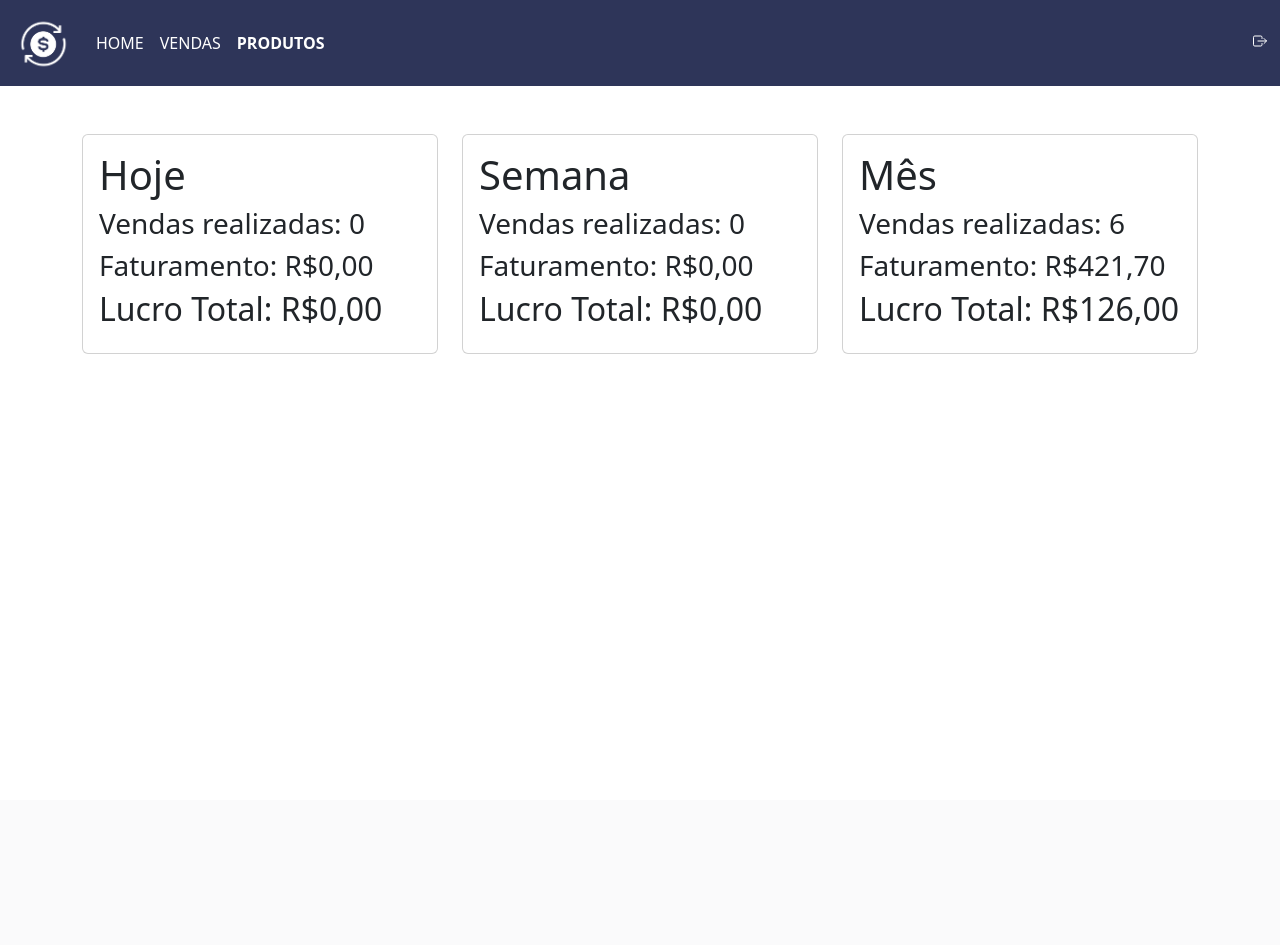
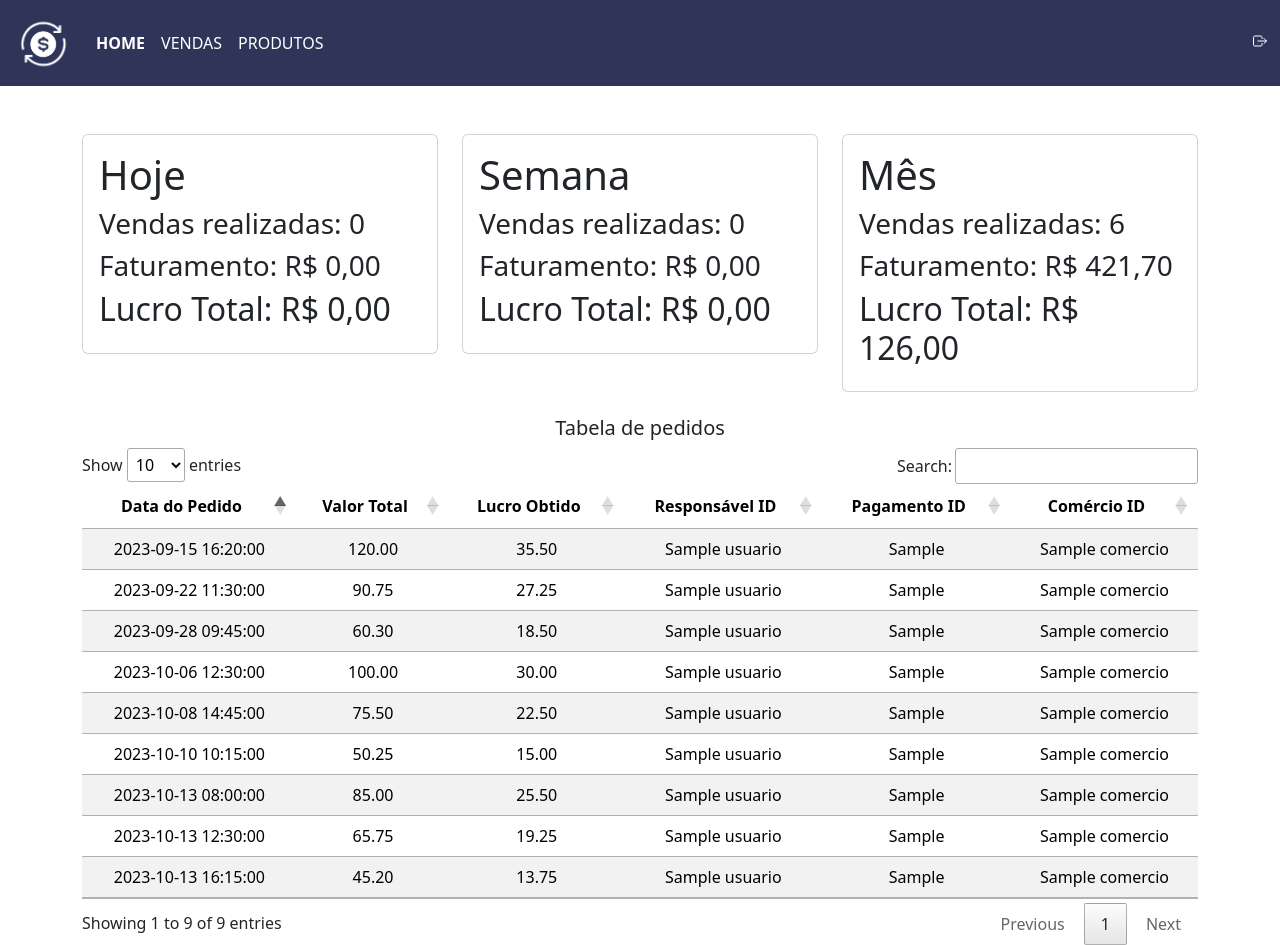
Before and after one commit to Marcelzin/TCC, a PHP site: page /PAGES/home.php in a window 1280 px wide. Before the commit the page ends 354 px from the top, so only its background shows below. Run offline with PHP 8.4, Linux system fonts and the light colour scheme; the visitor is signed in with stand-in values (Sample User, id 1); data comes from the database, SQL or seed files in the repository; both versions use the stored data as it was after the commit; tables that the repository leaves empty hold one stand-in row (values such as "Sample post"); data that the repository does not hold is empty; some libraries are stand-ins or nearby versions.

Commit message:
Formatação
Signed-off-by: Marcelzin <contatomarcelpereira@gmail.com>

```diff
--- a/CSS/cadastro_prod.css
+++ b/CSS/cadastro_prod.css
@@ -1,4 +1,3 @@
-
 .foto {
   display: flex;
   flex-direction: column;
--- a/CSS/home.css
+++ b/CSS/home.css
@@ -11,6 +11,5 @@ body {
   background: white;
 }
 
-.cards-container{
-
+.cards-container {
 }
--- a/PAGES/cadastro_prod.php
+++ b/PAGES/cadastro_prod.php
@@ -85,7 +85,8 @@ if (isset($_SESSION['comercio_id']) && isset($_SESSION['usuario_id'])) {
                     </li>
                     <?php if ($nivel_acesso === 'Proprietário') { ?>
                         <li class="nav-item active">
-              <a class="nav-link" style="color: #fff !important;" href="/TCC/PAGES/funcionarios.php">USUÁRIOS</a>
+                            <a class="nav-link" style="color: #fff !important;"
+                                href="/TCC/PAGES/funcionarios.php">USUÁRIOS</a>
                         </li>
                     <?php } ?>
                 </ul>
--- a/PAGES/funcionarios.php
+++ b/PAGES/funcionarios.php
@@ -72,12 +72,12 @@ if (isset($_SESSION['comercio_id']) && isset($_SESSION['usuario_id'])) {
                             <a class="nav-link" style="color: #fff !important;" href="/TCC/PAGES/vendas.php">VENDAS</a>
                         </li>
                         <li class="nav-item">
-                            <a class="nav-link" style="color: #fff !important; font-weight: 600;"
+                            <a class="nav-link" style="color: #fff !important;"
                                 href="/TCC/PAGES/cadastro_prod.php">PRODUTOS</a>
                         </li>
                         <?php if ($nivel_acesso === 'Proprietário') { ?>
                             <li class="nav-item active">
-                                <a class="nav-link" style="color: #fff !important;"
+                                <a class="nav-link" style="color: #fff !important; font-weight: 600;"
                                     href="/TCC/PAGES/funcionarios.php">USUÁRIOS</a>
                             </li>
                         <?php } ?>
--- a/PAGES/home.php
+++ b/PAGES/home.php
@@ -94,6 +94,11 @@ if ($resultMes) {
     integrity="sha384-4bw+/aepP/YC94hEpVNVgiZdgIC5+VKNBQNGCHeKRQN+PtmoHDEXuppvnDJzQIu9" crossorigin="anonymous">
   <link href="//cdn.datatables.net/1.13.6/css/jquery.dataTables.min.css" rel="stylesheet">
   <title>tela home</title>
+  <style>
+    .dataTables_wrapper {
+      margin-left: 0px;
+    }
+  </style>
 </head>
 
 <body>
@@ -109,14 +114,13 @@ if ($resultMes) {
       <div class="collapse navbar-collapse" id="navbarNav">
         <ul class="navbar-nav">
           <li class="nav-item">
-            <a class="nav-link" style="color: #fff !important;" href="/TCC/PAGES/home.php">HOME</a>
+            <a class="nav-link" style="color: #fff !important; font-weight: 600;" href="/TCC/PAGES/home.php">HOME</a>
           </li>
           <li class="nav-item">
             <a class="nav-link" style="color: #fff !important;" href="/TCC/PAGES/vendas.php">VENDAS</a>
           </li>
           <li class="nav-item">
-            <a class="nav-link" style="color: #fff !important; font-weight: 600;"
-              href="/TCC/PAGES/cadastro_prod.php">PRODUTOS</a>
+            <a class="nav-link" style="color: #fff !important;" href="/TCC/PAGES/cadastro_prod.php">PRODUTOS</a>
           </li>
           <?php if ($nivel_acesso === 'Proprietário') { ?>
             <li class="nav-item active">
@@ -138,9 +142,15 @@ if ($resultMes) {
         <div class="card">
           <div class="card-body">
             <h1 class="card-title">Hoje</h1>
-                    <h3>Vendas realizadas: <?php echo $vendasHoje; ?></h3>
-                    <h3>Faturamento: R$<?php echo number_format($faturamentoHoje, 2, ',', '.'); ?></h3>
-                    <h2>Lucro Total: R$<?php echo number_format($lucroHoje, 2, ',', '.'); ?></h2>
+            <h3>Vendas realizadas:
+              <?php echo $vendasHoje; ?>
+            </h3>
+            <h3>Faturamento: R$
+              <?php echo number_format($faturamentoHoje, 2, ',', '.'); ?>
+            </h3>
+            <h2>Lucro Total: R$
+              <?php echo number_format($lucroHoje, 2, ',', '.'); ?>
+            </h2>
           </div>
         </div>
       </div>
@@ -149,9 +159,15 @@ if ($resultMes) {
         <div class="card">
           <div class="card-body">
             <h1 class="card-title">Semana</h1>
-                    <h3>Vendas realizadas: <?php echo $vendasSemana; ?></h3>
-                    <h3>Faturamento: R$<?php echo number_format($faturamentoSemana, 2, ',', '.'); ?></h3>
-                    <h2>Lucro Total: R$<?php echo number_format($lucroSemana, 2, ',', '.'); ?></h2>
+            <h3>Vendas realizadas:
+              <?php echo $vendasSemana; ?>
+            </h3>
+            <h3>Faturamento: R$
+              <?php echo number_format($faturamentoSemana, 2, ',', '.'); ?>
+            </h3>
+            <h2>Lucro Total: R$
+              <?php echo number_format($lucroSemana, 2, ',', '.'); ?>
+            </h2>
           </div>
         </div>
       </div>
@@ -160,21 +176,97 @@ if ($resultMes) {
         <div class="card">
           <div class="card-body">
             <h1 class="card-title">Mês</h1>
-                    <h3>Vendas realizadas: <?php echo $vendasMes; ?></h3>
-                    <h3>Faturamento: R$<?php echo number_format($faturamentoMes, 2, ',', '.'); ?></h3>
-                    <h2>Lucro Total: R$<?php echo number_format($lucroMes, 2, ',', '.'); ?></h2>
+            <h3>Vendas realizadas:
+              <?php echo $vendasMes; ?>
+            </h3>
+            <h3>Faturamento: R$
+              <?php echo number_format($faturamentoMes, 2, ',', '.'); ?>
+            </h3>
+            <h2>Lucro Total: R$
+              <?php echo number_format($lucroMes, 2, ',', '.'); ?>
+            </h2>
           </div>
         </div>
       </div>
     </div>
   </div>
 
+  <div class="container">
+    <h5 style="text-align: center">Tabela de pedidos</h5>
+    <table class="table table-striped" id="tabela_relatorio" style="text-align: center;">
+      <thead>
+        <tr>
+          <th style="text-align: center;">Data do Pedido</th>
+          <th style="text-align: center;">Valor Total</th>
+          <th style="text-align: center;">Lucro Obtido</th>
+          <th style="text-align: center;">Responsável ID</th>
+          <th style="text-align: center;">Pagamento ID</th>
+          <th style="text-align: center;">Comércio ID</th>
+        </tr>
+      </thead>
+      <tbody>
+        <?php
+        // Conecte-se ao banco de dados aqui
+
+        if (isset($_SESSION['comercio_id'])) {
+          $comercio_id = $_SESSION['comercio_id'];
+
+          // Consulta SQL para selecionar os dados da tabela "pedido" com base no comercio_id
+          $sql = "SELECT
+        usuario.nome AS nome_usuario,
+        forma_pagamento.tipo AS nome_forma_pagamento,
+        comercio.nome AS nome_comercio,
+        pedido.*
+    FROM
+        pdvher45_PDV.pedido
+    INNER JOIN usuario ON pedido.responsavel_id = usuario.id
+    INNER JOIN forma_pagamento ON pedido.pagamento_id = forma_pagamento.id
+    INNER JOIN comercio ON pedido.comercio_id = comercio.id
+    WHERE pedido.comercio_id = '$comercio_id';
+    ";
+          $result = mysqli_query($conexao, $sql);
+
+          if (mysqli_num_rows($result) > 0) {
+            while ($row = mysqli_fetch_assoc($result)) {
+              echo "<tr>";
+              echo "<td style='text-align: center;'>" . $row["data_pedido"] . "</td>";
+              echo "<td style='text-align: center;'>" . $row["valor_total"] . "</td>";
+              echo "<td style='text-align: center;'>" . $row["lucro_obtido"] . "</td>";
+              echo "<td style='text-align: center;'>" . $row["nome_usuario"] . "</td>"; // Nome do usuário
+              echo "<td style='text-align: center;'>" . $row["nome_forma_pagamento"] . "</td>"; // Nome da forma de pagamento
+              echo "<td style='text-align: center;'>" . $row["nome_comercio"] . "</td>"; // Nome do comércio
+              echo "</tr>";
+
+            }
+          } else {
+            echo "<tr><td colspan='7' style='text-align: center;'>Nenhum registro encontrado.</td></tr>";
+          }
+        } else {
+          echo "A variável de sessão comercio_id não está definida.";
+        }
+
+        // Feche a conexão com o banco de dados
+
+        ?>
+      </tbody>
+    </table>
+  </div>
   <script type="module" src="https://unpkg.com/ionicons@5.5.2/dist/ionicons/ionicons.esm.js"></script>
   <script nomodule src="https://unpkg.com/ionicons@5.5.2/dist/ionicons/ionicons.js"></script>
   <script src="https://code.jquery.com/jquery-3.6.0.min.js"></script>
   <script src="https://cdnjs.cloudflare.com/ajax/libs/jquery.mask/1.14.16/jquery.mask.min.js"></script>
   <script src="https://cdn.jsdelivr.net/npm/sweetalert2@11.0.18/dist/sweetalert2.min.js"></script>
   <script src="//cdn.datatables.net/1.13.6/js/jquery.dataTables.min.js"></script>
+
+  <script>
+    $(document).ready(function () {
+      $('#tabela_relatorio').DataTable({
+        "language": {
+          "url": "//cdn.datatables.net/plug-ins/1.10.24/i18n/Portuguese.json"
+        }
+      });
+    });
+  </script>
 
   <script>
     // Função para realizar o logoff
```
Also changed, not shown: PAGES/vendas.php (+5 -5 lines), Script_SGBD.sql (+17 -4 lines), index.html (+111 -48 lines), QUERYS/delete_funcionario.php (line endings or trailing spaces), QUERYS/delete_produto.php (line endings or trailing spaces), QUERYS/filtraProdutos.php (line endings or trailing spaces), QUERYS/login_func.php (line endings or trailing spaces), QUERYS/login_prop.php (line endings or trailing spaces), QUERYS/processa_pedido.php (line endings or trailing spaces). Lines whose indentation alone changed are shown as unchanged.
